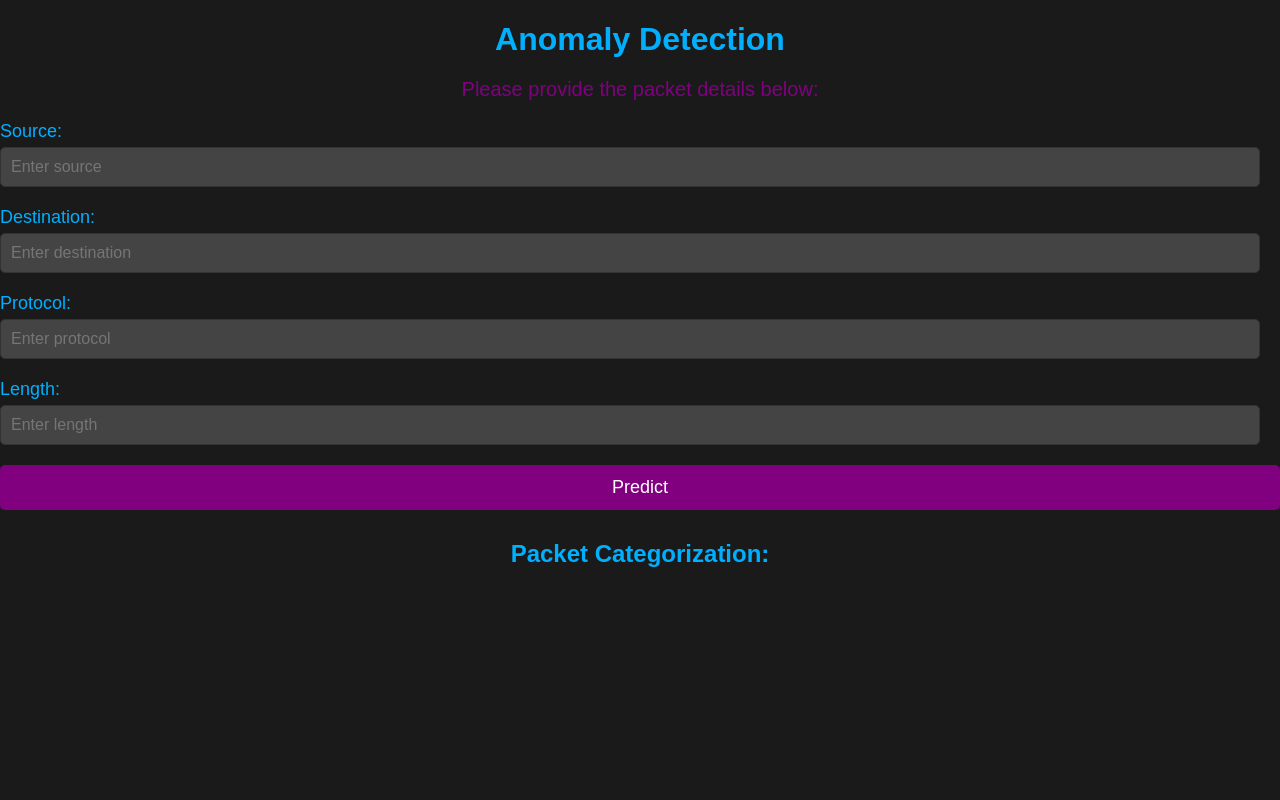
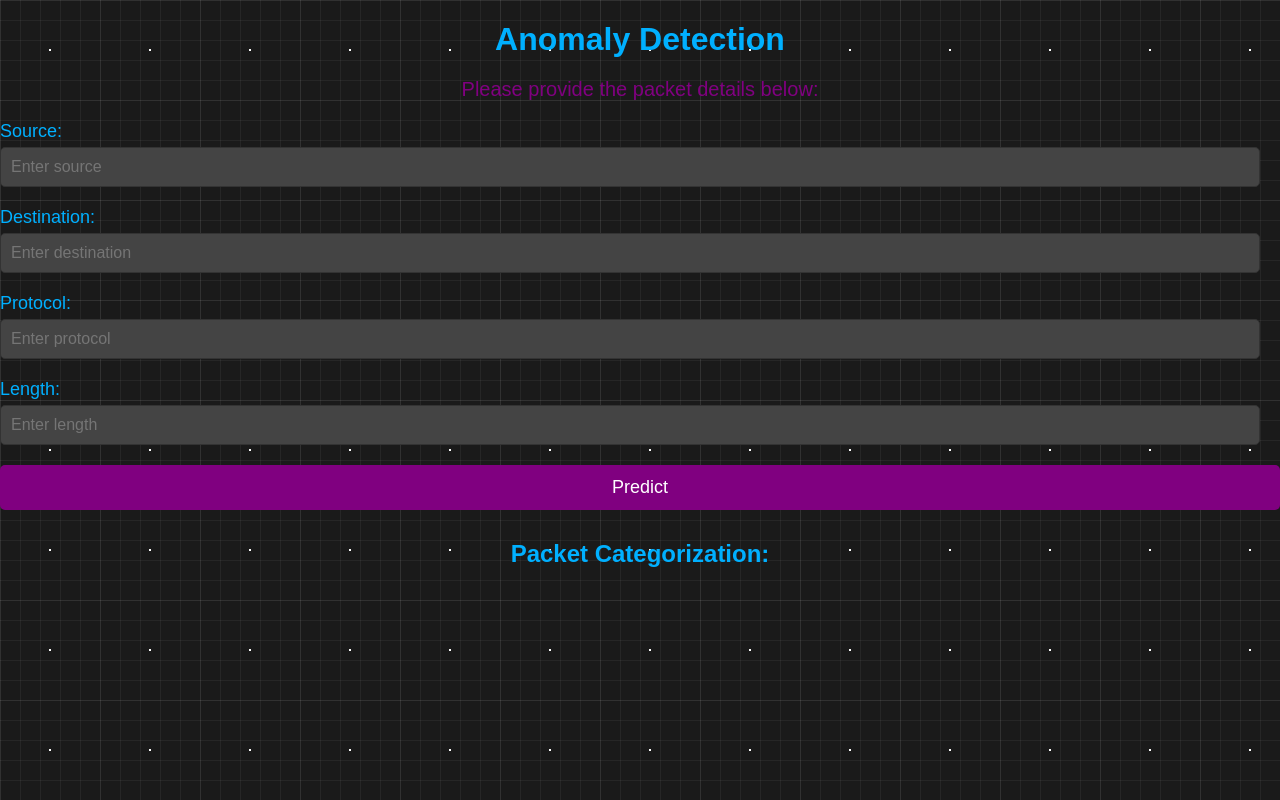
Before and after one commit to AndreiUPT/AnomalyDetectionInNetworkTraffic_DiplomaProject, a Flask app: page / in a window 1280 px wide. Run offline with Flask 3, Linux system fonts and the light colour scheme; parts of the project's set-up code (start-up, migrations or seed data) failed here and were passed over.

Commit message:
added a traffic pattern with lines(connections) and dots(nodes, events)

```diff
--- a/static/css/styles.css
+++ b/static/css/styles.css
@@ -1,9 +1,23 @@
 body {
     font-family: Arial, sans-serif;
-    background-color: #1a1a1a;
     color: #fff;
     margin: 0;
     padding: 0;
+    background-color: #1a1a1a;
+    background-image:
+        linear-gradient(to right, rgba(255, 255, 255, 0.05) 1px, transparent 1px),
+        linear-gradient(to bottom, rgba(255, 255, 255, 0.05) 1px, transparent 1px),
+        linear-gradient(rgba(255, 255, 255, 0.05) 1px, transparent 1px),
+        linear-gradient(90deg, rgba(255, 255, 255, 0.05) 1px, transparent 1px),
+        radial-gradient(circle, #fff 1px, transparent 1px);
+    background-size: 100px 100px, 100px 100px, 20px 20px, 20px 20px;
+
+    background-position:
+        20% 10%,
+        40% 30%,
+        60% 50%,
+        80% 70%,
+        auto;
 }
 
 .container {
```
